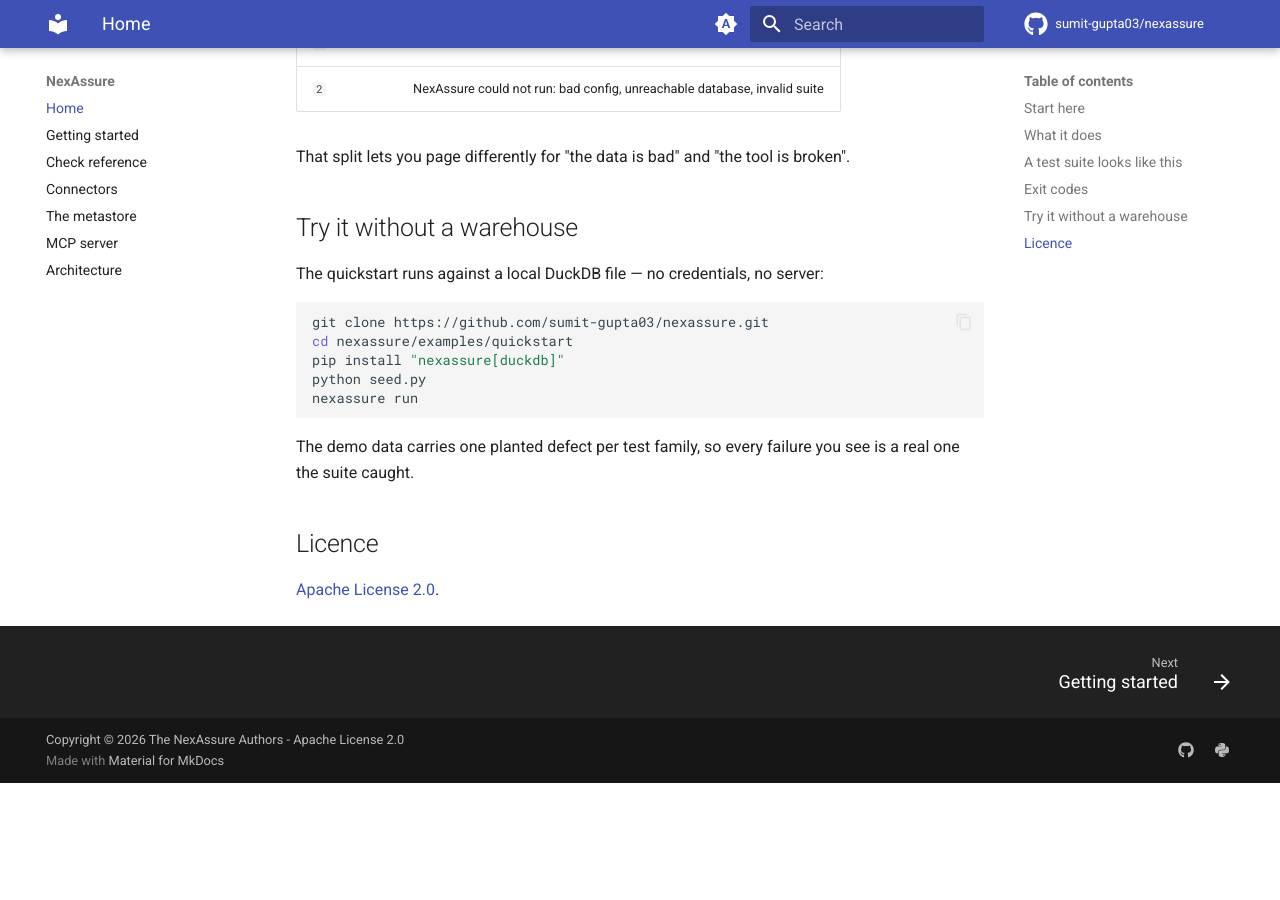
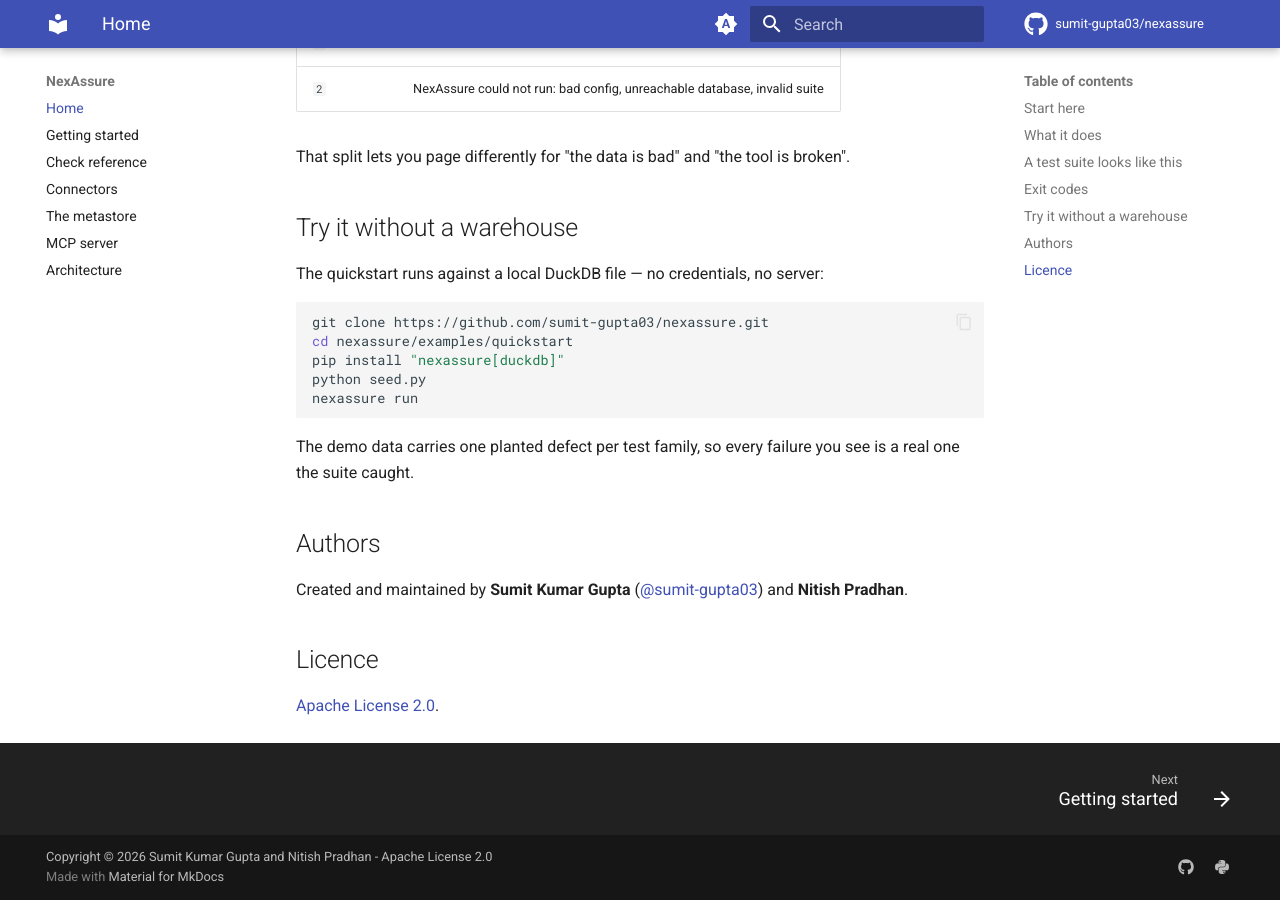
Before and after one commit to sumit-gupta03/nexassure, an MkDocs documentation site: the page built from docs/index.md, in a window 1280 px wide and 900 px high, scrolled down 2585 px. Built offline with MkDocs 1.6.1 and Material for MkDocs 9.7.7, drawn with Linux system fonts in a browser that asks for light colours; comment, search, counter and statistics services are not loaded; before the commit the page ends 3368 px from its top, so only the background shows below that.

Commit message:
Credit Sumit Kumar Gupta and Nitish Pradhan as authors
Attribution now appears everywhere it is looked for, rather than only in git
history:

  pyproject.toml  named authors and maintainer, so both names render on the
                  PyPI project page
  NOTICE          the Apache-2.0 attribution notice anyone redistributing
                  NexAssure must reproduce
  AUTHORS.md      canonical list, with a marked-up section for future
                  contributors to add themselves in their first pull request
  README.md       visible Authors section above the licence
  docs/index.md   same credit on the documentation landing page
  mkdocs.yml      footer copyright on every docs page

No email addresses are included. Neither the licence nor PyPI requires them,
and publishing a personal address in a repository this visible invites scraping.

The PyPI listing still shows the 0.1.0 metadata; it will pick these names up on
the next release, since PyPI metadata is fixed per uploaded distribution.

```diff
--- a/docs/index.md
+++ b/docs/index.md
@@ -135,6 +135,10 @@ nexassure run
 The demo data carries one planted defect per test family, so every failure you
 see is a real one the suite caught.
 
+## Authors
+
+Created and maintained by **Sumit Kumar Gupta** ([@sumit-gupta03](https://github.com/sumit-gupta03)) and **Nitish Pradhan**.
+
 ## Licence
 
 [Apache License 2.0](https://github.com/sumit-gupta03/nexassure/blob/main/LICENSE).
--- a/mkdocs.yml
+++ b/mkdocs.yml
@@ -4,7 +4,7 @@ site_url: https://sumit-gupta03.github.io/nexassure/
 repo_url: https://github.com/sumit-gupta03/nexassure
 repo_name: sumit-gupta03/nexassure
 edit_uri: edit/main/docs/
-copyright: Copyright &copy; 2026 The NexAssure Authors - Apache License 2.0
+copyright: Copyright &copy; 2026 Sumit Kumar Gupta and Nitish Pradhan - Apache License 2.0
 
 theme:
   name: material
--- a/pyproject.toml
+++ b/pyproject.toml
@@ -10,7 +10,11 @@ readme = "README.md"
 requires-python = ">=3.10"
 license = "Apache-2.0"
 license-files = ["LICENSE", "NOTICE"]
-authors = [{ name = "The NexAssure Authors" }]
+authors = [
+  { name = "Sumit Kumar Gupta" },
+  { name = "Nitish Pradhan" },
+]
+maintainers = [{ name = "Sumit Kumar Gupta" }]
 keywords = [
   "data-testing", "data-quality", "data-profiling", "data-observability",
   "snowflake", "postgresql", "redshift", "synapse", "oracle", "sql-server",
```
Also changed, not shown: AUTHORS.md (added, +32 -0 lines), README.md (+6 -0 lines), 1 other file.
